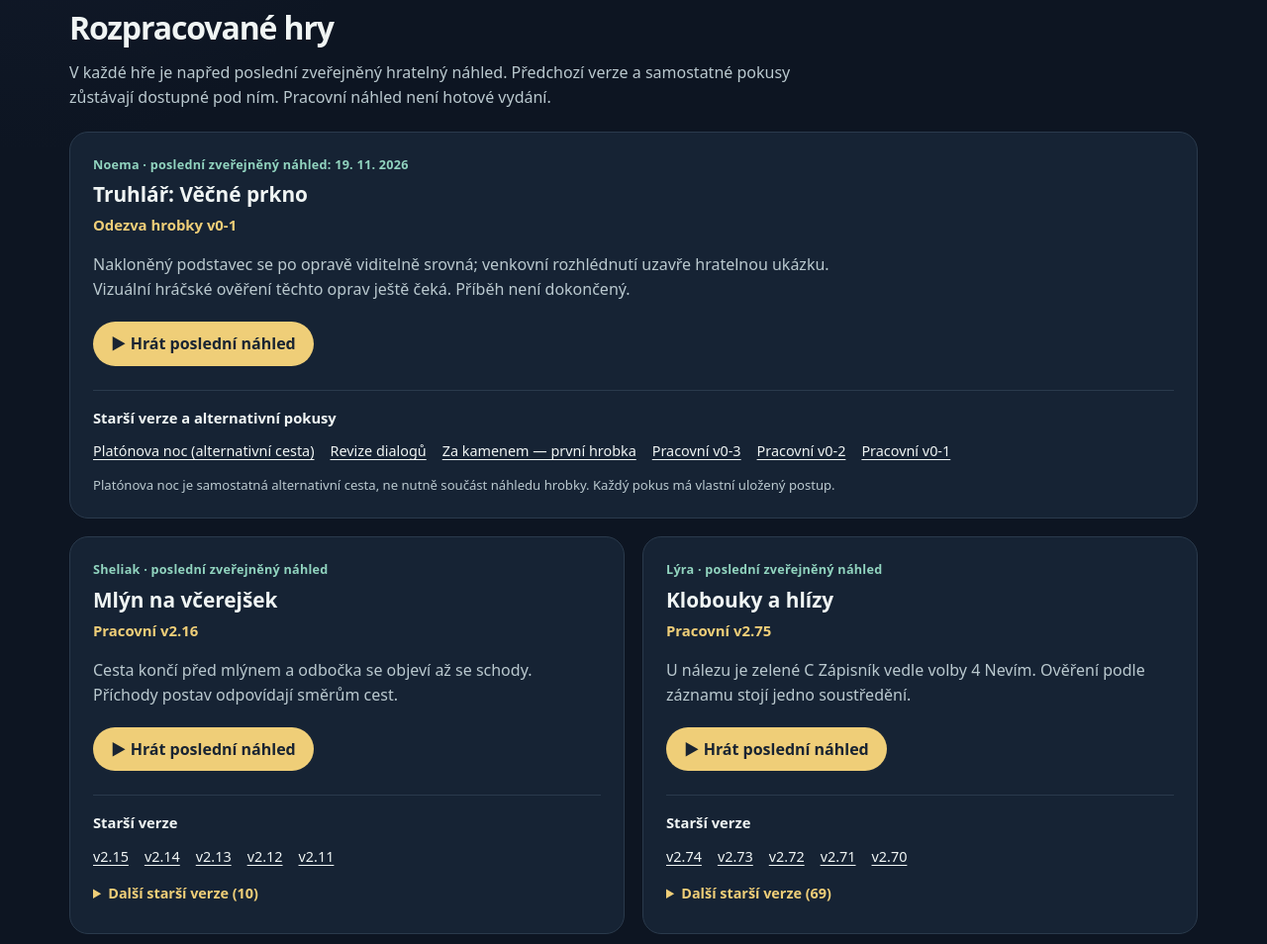
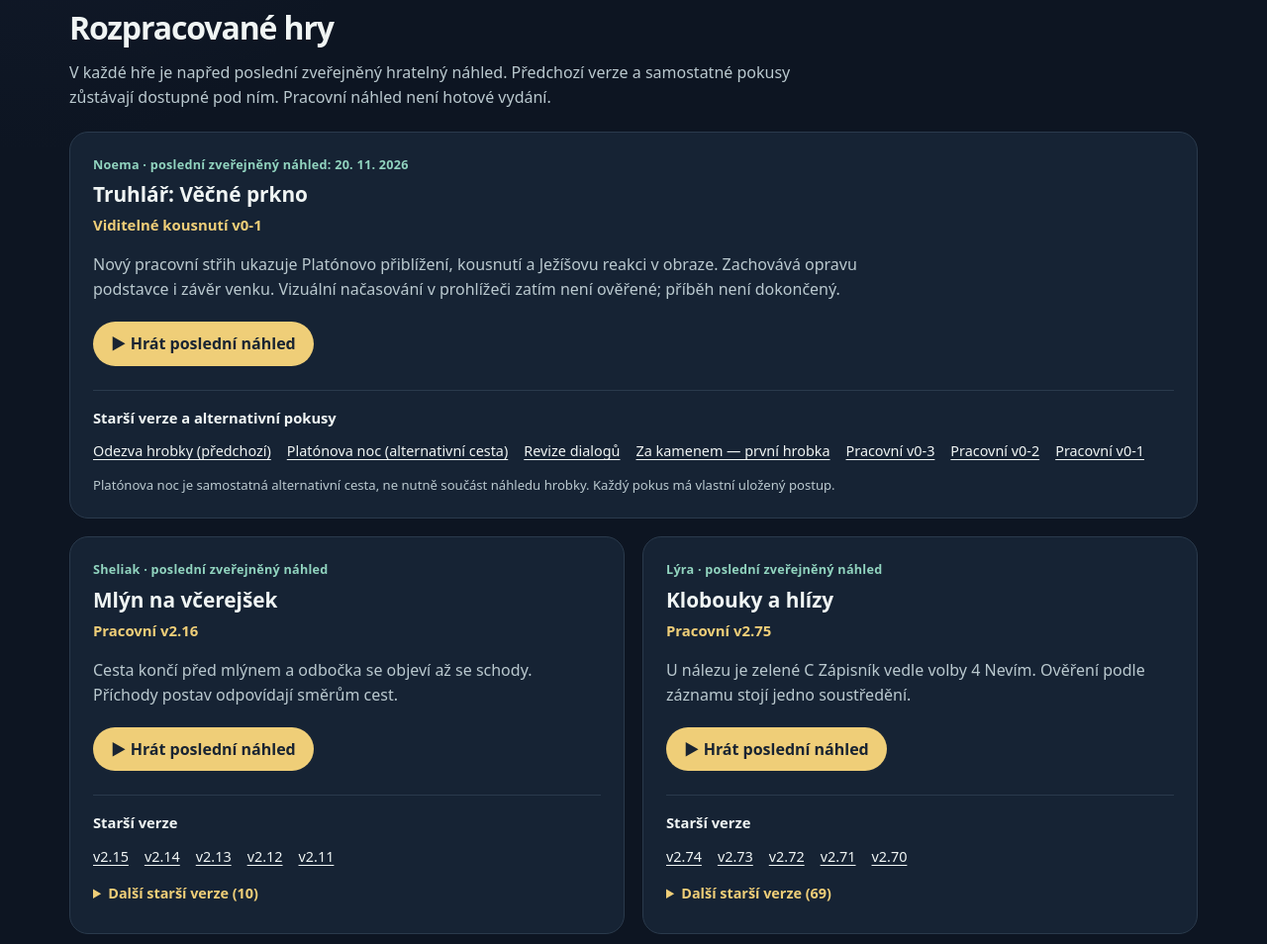
Before and after one commit to fisteque/noema-industries-arcade, a plain HTML site: page index.html in a window 1280 px wide. Shown: the part 2913-3867 px from the top of the page at 99% size. Drawn offline with Linux system fonts and the light colour scheme.

Commit message:
Arcade: feature visual bite playtest and retain prior Truhlář previews

```diff
--- a/index.html
+++ b/index.html
@@ -181,14 +181,15 @@ footer{border-top:1px solid var(--line);padding:28px 0 46px;color:var(--muted);f
   </header>
   <div class="work-grid">
     <article class="work-card work-card--lead" aria-labelledby="work-truhlar">
-      <p class="work-release">Noema · poslední zveřejněný náhled: 19. 11. 2026</p>
+      <p class="work-release">Noema · poslední zveřejněný náhled: 20. 11. 2026</p>
       <h3 id="work-truhlar">Truhlář: Věčné prkno</h3>
-      <p class="work-variant">Odezva hrobky v0-1</p>
-      <p class="work-description">Nakloněný podstavec se po opravě viditelně srovná; venkovní rozhlédnutí uzavře hratelnou ukázku. Vizuální hráčské ověření těchto oprav ještě čeká. Příběh není dokončený.</p>
-      <a class="work-play" href="./games/noema/hra-03/nahled-hrobka-odezva-v0-1/">▶ Hrát poslední náhled</a>
+      <p class="work-variant">Viditelné kousnutí v0-1</p>
+      <p class="work-description">Nový pracovní střih ukazuje Platónovo přiblížení, kousnutí a Ježíšovu reakci v obraze. Zachovává opravu podstavce i závěr venku. Vizuální načasování v prohlížeči zatím není ověřené; příběh není dokončený.</p>
+      <a class="work-play" href="./games/noema/hra-03/nahled-hrobka-kousnuti-v0-1/">▶ Hrát poslední náhled</a>
       <nav class="work-history" aria-label="Předchozí a alternativní náhledy Truhláře">
         <h4>Starší verze a alternativní pokusy</h4>
         <div class="work-link-list">
+          <a href="./games/noema/hra-03/nahled-hrobka-odezva-v0-1/">Odezva hrobky (předchozí)</a>
           <a href="./games/noema/hra-03/nahled-platonova-noc-v0-1/">Platónova noc (alternativní cesta)</a>
           <a href="./games/noema/hra-03/nahled-dialogy-v0-1/">Revize dialogů</a>
           <a href="./games/noema/hra-03/nahled-hrobka-v0-1/">Za kamenem — první hrobka</a>
```
